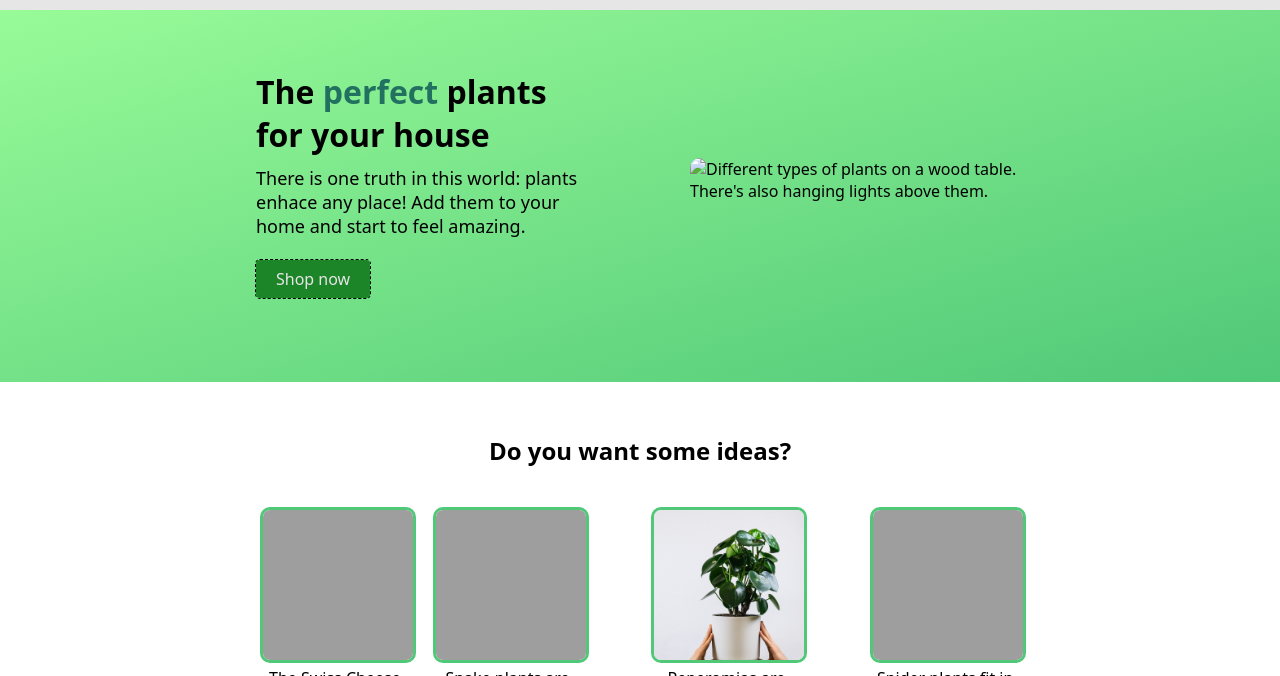
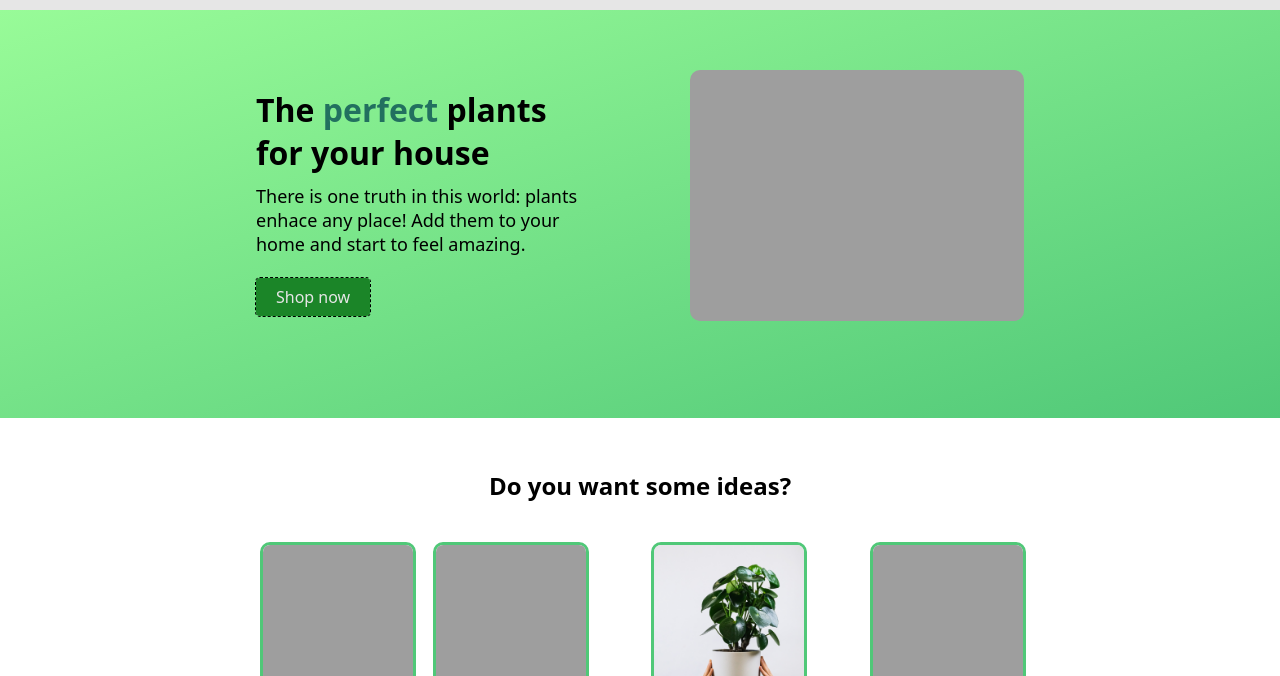
Before and after one commit to jvkf/odin-landing-page, a plain HTML site: page index.html in a window 1280 px wide. Shown: the part 124-800 px from the top of the page. Drawn offline with Linux system fonts and the light colour scheme; the site is published under a folder, as on GitHub Pages, so addresses that start at the root find nothing.

Commit message:
Fix for image path

```diff
--- a/index.html
+++ b/index.html
@@ -37,7 +37,7 @@
           <a href="/" class="button">Shop now</a>
         </div>
         <div class="hero-image">
-          <img src="/assets/hero-image.jpg"
+          <img src="assets/hero-image.jpg"
             alt="Different types of plants on a wood table. There's also hanging lights above them.">
         </div>
       </div>
```
